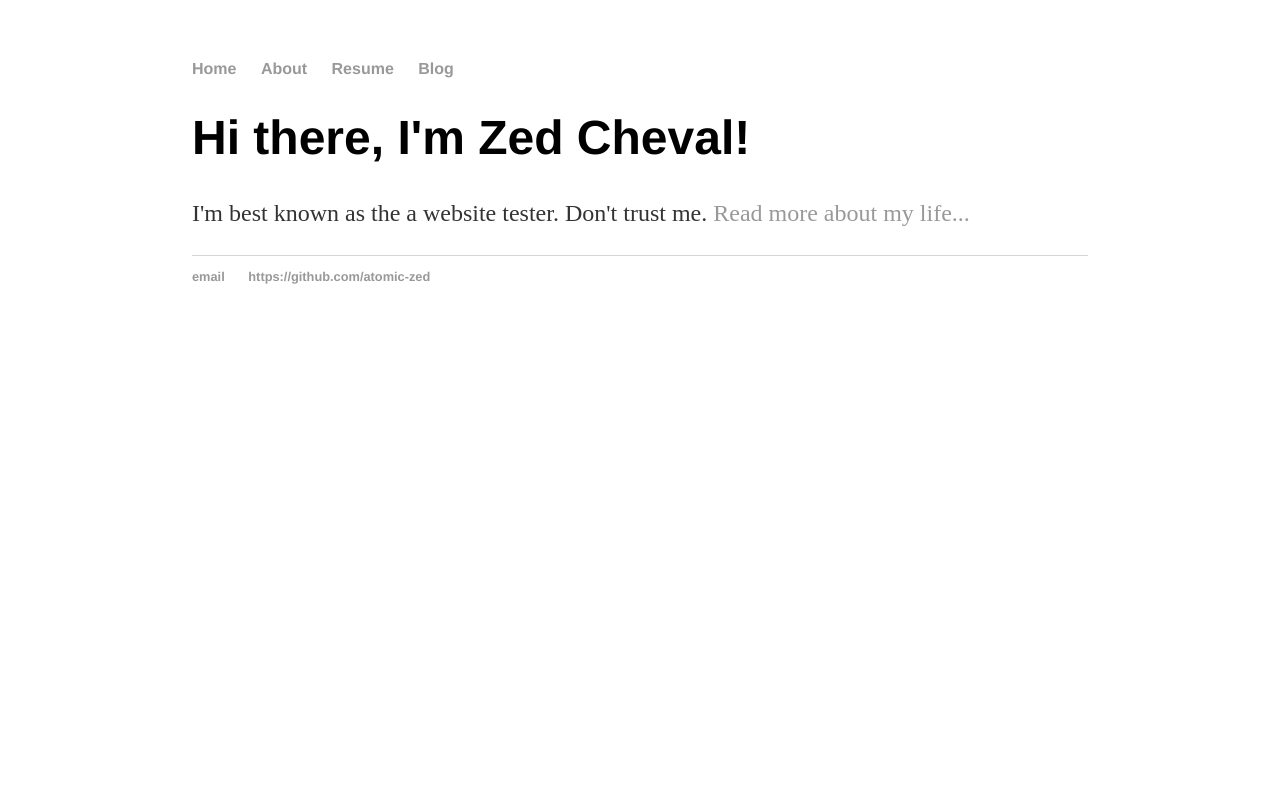
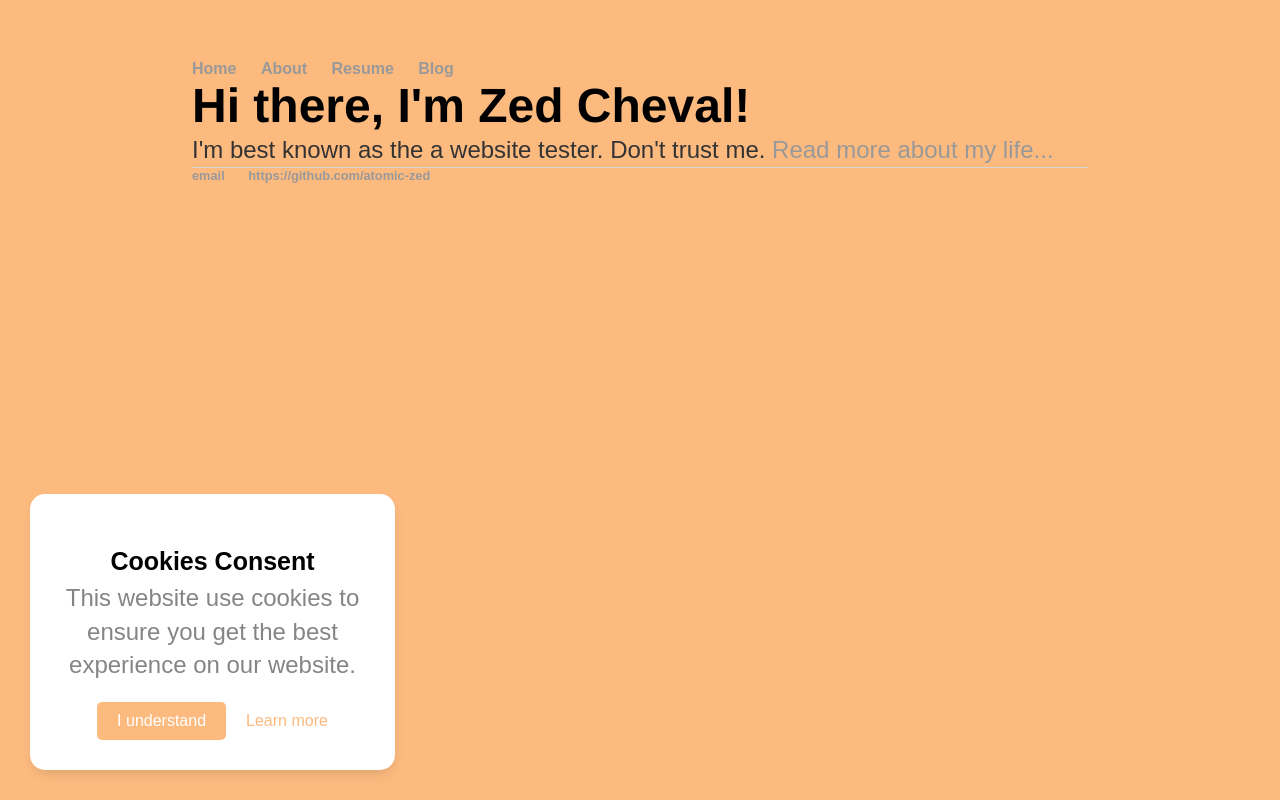
Before and after one commit to atomic-zed/atomic-zed.github.io, a plain HTML site: page index.html in a window 1280 px wide. Drawn offline with Linux system fonts and the light colour scheme.

Commit message:
different attempt

```diff
--- a/css/main.css
+++ b/css/main.css
@@ -42,26 +42,74 @@ ul.posts li {
     list-style: none;
 }
 
-.cookie-banner {
-    position: fixed;
-    bottom: 40px;
-    left: 10%;
-    right: 10%;
-    width: 80%;
-    padding: 5px 14px;
-    display: flex;
-    align-items: center;
-    justify-content: space-between;
-    background-color: #eee;
-    border-radius: 5px;
-    box-shadow: 0 0 2px 1px rgba(0, 0, 0, 0.2);
-  }
-
-  .close {
-    height: 20px;
-    background-color: #777;
-    border: none;
-    color: white;
-    border-radius: 2px;
-    cursor: pointer;
-  }
+@import url('https://fonts.googleapis.com/css2?family=Poppins:wght@200;300;400;500;600;700&display=swap');
+*{
+  margin: 0;
+  padding: 0;
+  box-sizing: border-box;
+  font-family: 'Poppins', sans-serif;
+}
+body{
+  background: #FCBA7F;
+}
+.wrapper{
+  position: absolute;
+  bottom: 30px;
+  left: 30px;
+  max-width: 365px;
+  background: #fff;
+  padding: 25px 25px 30px 25px;
+  border-radius: 15px;
+  box-shadow: 1px 7px 14px -5px rgba(0,0,0,0.15);
+  text-align: center;
+}
+.wrapper.hide{
+  opacity: 0;
+  pointer-events: none;
+  transform: scale(0.8);
+  transition: all 0.3s ease;
+}
+::selection{
+  color: #fff;
+  background: #FCBA7F;
+}
+.wrapper img{
+  max-width: 90px;
+}
+.content header{
+  font-size: 25px;
+  font-weight: 600;
+}
+.content{
+  margin-top: 10px;
+}
+.content p{
+  color: #858585;
+  margin: 5px 0 20px 0;
+}
+.content .buttons{
+  display: flex;
+  align-items: center;
+  justify-content: center;
+}
+.buttons button{
+  padding: 10px 20px;
+  border: none;
+  outline: none;
+  color: #fff;
+  font-size: 16px;
+  font-weight: 500;
+  border-radius: 5px;
+  background: #FCBA7F;
+  cursor: pointer;
+  transition: all 0.3s ease;
+}
+.buttons button:hover{
+  transform: scale(0.97);
+}
+.buttons .item{
+  margin: 0 10px;
+}
+.buttons a{
+  color: #FCBA7F;
+}
--- a/index.html
+++ b/index.html
@@ -42,7 +42,6 @@
 			*/
 			addToHomescreen();
 		</script>
-		<script src="/js/banner.js"></script>
 	</head>
 	<body>
 		<nav>
@@ -65,8 +64,36 @@
         		<li><a href="https://github.com/atomic-zed">https://github.com/atomic-zed</a></li>
 			</ul>
 		</footer>
-		<div class="cookie-banner" id="cookie-banner" style="display: none"><p>
-			To add this web app to the home screen: tap %icon and then <strong>Add to Home Screen</strong>.
-		  </p></div>
+		<div class="wrapper">
+			<img src="#" alt="">
+			<div class="content">
+			  <header>Cookies Consent</header>
+			  <p>This website use cookies to ensure you get the best experience on our website.</p>
+			  <div class="buttons">
+				<button class="item">I understand</button>
+				<a href="#" class="item">Learn more</a>
+			  </div>
+			</div>
+		  </div>
+
+		  <script>
+			const cookieBox = document.querySelector(".wrapper"),
+			acceptBtn = cookieBox.querySelector("button");
+
+			acceptBtn.onclick = ()=>{
+			  //setting cookie for 1 month, after one month it'll be expired automatically
+			  document.cookie = "CookieBy=atomic-zed; max-age="+60*60*24*30;
+			  if(document.cookie){ //if cookie is set
+				cookieBox.classList.add("hide"); //hide cookie box
+			  }else{ //if cookie not set then alert an error
+				alert("Cookie can't be set! Please unblock this site from the cookie setting of your browser.");
+			  }
+			}
+			let checkCookie = document.cookie.indexOf("CookieBy=atomic-zed"); //checking our cookie
+			//if cookie is set then hide the cookie box else show it
+			checkCookie != -1 ? cookieBox.classList.add("hide") : cookieBox.classList.remove("hide");
+		  </script>
+
+
 	</body>
 </html>
--- a/js/banner.js
+++ /dev/null
@@ -1,8 +0,0 @@
-if(localStorage.getItem('cookieSeen') != 'shown'){
-    document.querySelectorAll(".cookie-banner").delay(2000).fadeIn();
-    localStorage.setItem('cookieSeen','shown')
-}
-
-document.querySelectorAll('.close').click(function(e) {
-    document.querySelectorAll('.cookie-banner').fadeOut();
-});
```
